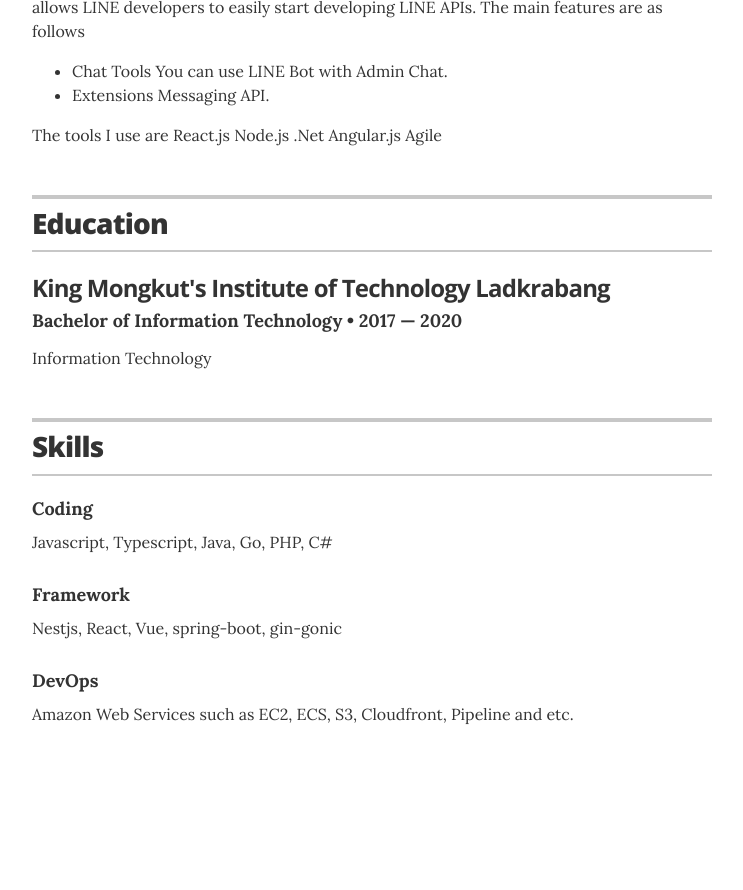
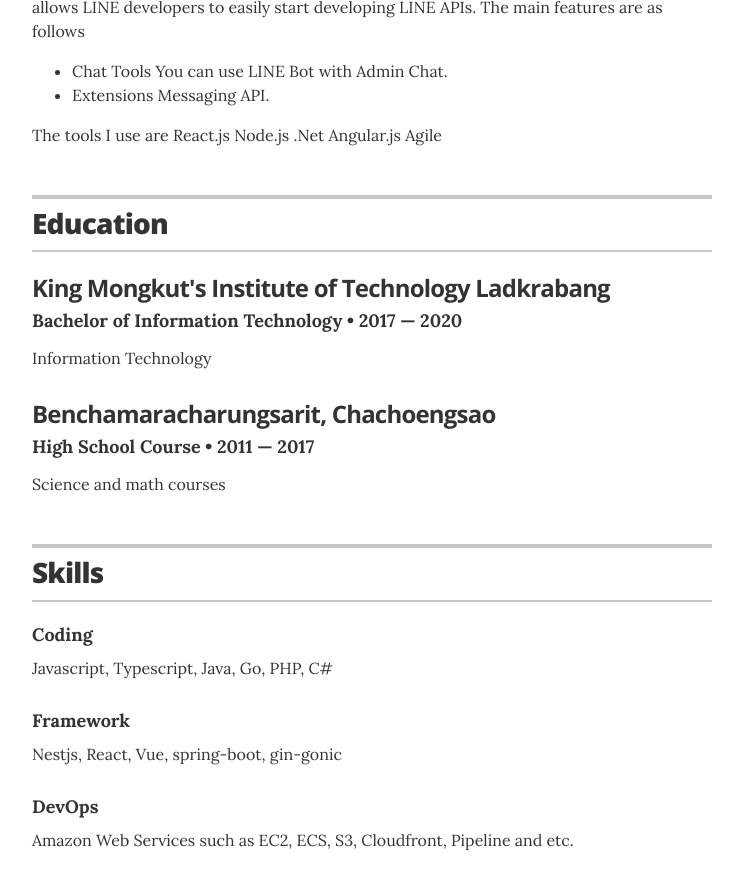
Before and after one commit to Narongded/resume, a Jekyll site: the page built from index.html, in a window 1280 px wide and 900 px high, scrolled down 1262 px. Shown: the top 890 px of the window, without its empty margins (268-1011 px from the left). Built offline with Jekyll 4.4.1, drawn with Linux system fonts in a browser that asks for light colours; before the commit the page ends 2036 px from its top, so only the background shows below that.

Commit message:
add hight school in education

```diff
--- a/_data/education.yml
+++ b/_data/education.yml
@@ -4,7 +4,7 @@
   year: 2017 &mdash; 2020
   summary: Information Technology
 
-# - degree: Vocational Certification
-#   uni: Krabi Technical College, Krabi
-#   year: 2007 &mdash; 2010
-#   summary: Electronic technician
+- degree: High School Course
+  uni: Benchamaracharungsarit, Chachoengsao
+  year: 2011 &mdash; 2017
+  summary: Science and math courses
```
